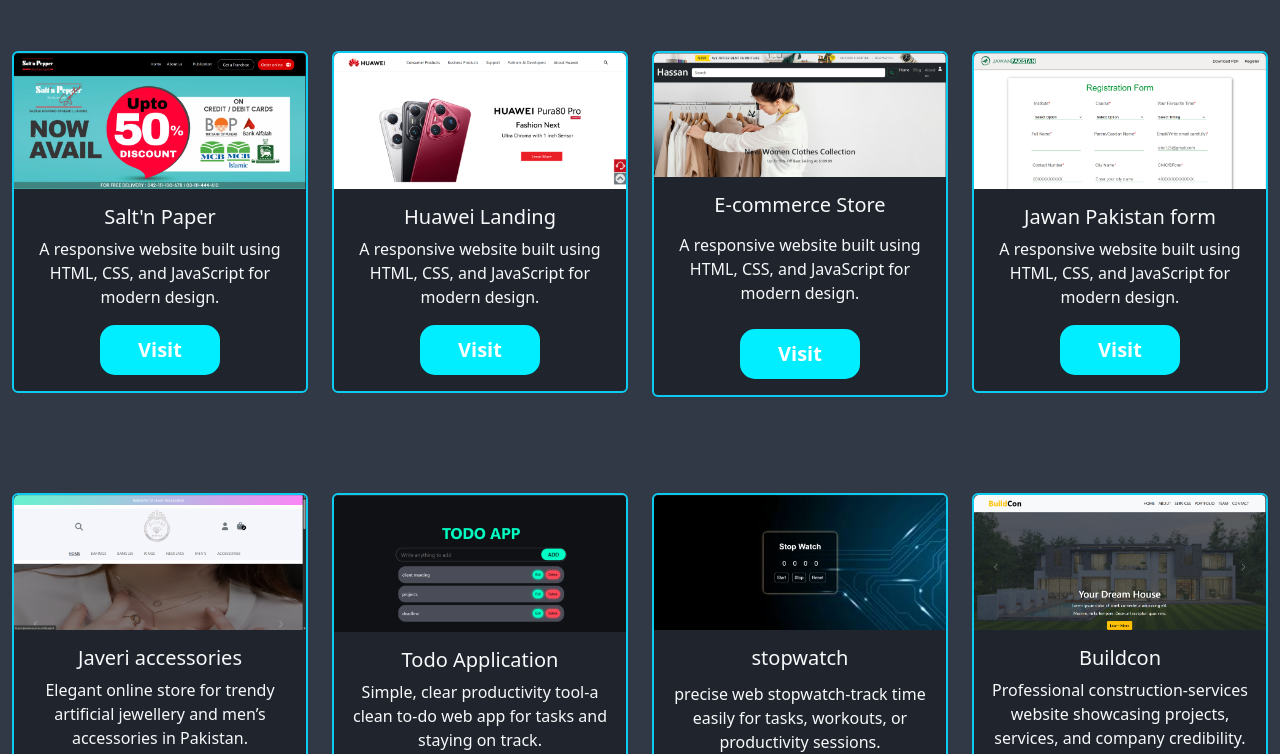
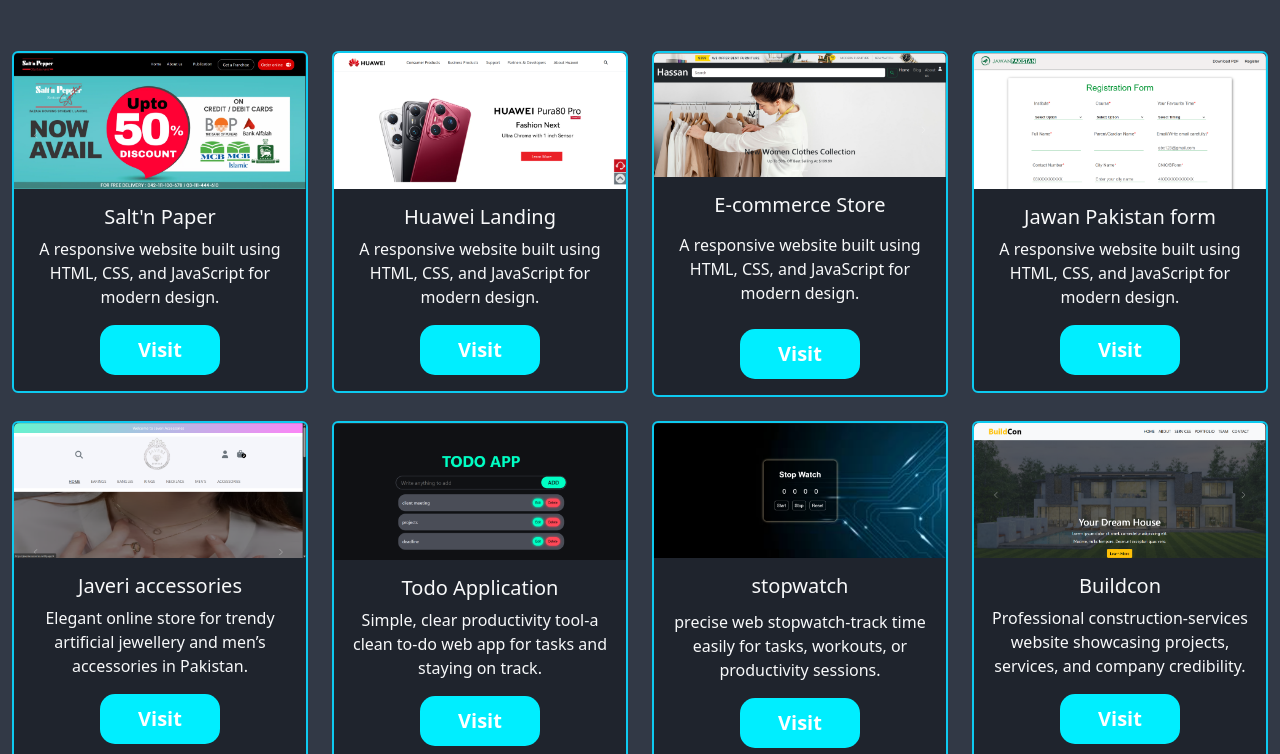
Before and after one commit to muhammadhasssan2006/protfolio, a plain HTML site: page projects/project.html in a window 1280 px wide. Shown: the part 149-903 px from the top of the page. Drawn offline with nearby package versions, Linux system fonts and the light colour scheme.

Commit message:
more done

```diff
--- a/projects/project.html
+++ b/projects/project.html
@@ -44,7 +44,7 @@
 <!-- navbar layout end  -->
 
  <!-- projects layout start -->
-<div class="container-fluid projects-container text-light mt-5 text-center pb-5" id="projects">
+<div class="container-fluid projects-container text-light mt-5 text-center " id="projects">
   <div class="row">
     <h1 class="mt-5">Featured <span>Projects</span></h1>
 
@@ -107,7 +107,7 @@
 
     <!-- card-1 -->
     <div class="col-lg-3 col-md-6 col-sm-12">
-      <div class="card border border-info border-2 project-card mt-5 text-light">
+      <div class="card border border-info border-2 project-card mt-4 text-light">
         <img src="../assets/projects/javeriaccessories.png" class="card-img-top img-fluid" alt="Salt n Paper Website">
         <div class="card-body">
           <h5 class="card-title">Javeri accessories</h5>
@@ -119,7 +119,7 @@
 
     <!-- card-2 -->
     <div class="col-lg-3 col-md-6 col-sm-12">
-      <div class="card border border-info border-2 project-card mt-5 text-light">
+      <div class="card border border-info border-2 project-card mt-4 text-light">
         <img src="../assets/projects/todo-app.png" class="card-img-top img-fluid" alt="todo-app">
         <div class="card-body">
           <h5 class="card-title">Todo Application</h5>
@@ -131,7 +131,7 @@
 
     <!-- card-3 -->
     <div class="col-lg-3 col-md-6 col-sm-12">
-      <div class="card border border-info border-2 project-card mt-5 text-light">
+      <div class="card border border-info border-2 project-card mt-4 text-light">
         <img src="../assets/projects/stopwatch.png" class="card-img-top img-fluid" alt="stopwatch">
         <div class="card-body ">
           <h5 class="card-title">stopwatch</h5>
@@ -145,7 +145,7 @@
 
         <!-- card-4 -->
     <div class="col-lg-3 col-md-6 col-sm-12">
-      <div class="card border border-info border-2 project-card mt-5 text-light">
+      <div class="card border border-info border-2 project-card mt-4 text-light">
         <img src="../assets/projects/buildcon.png" class="card-img-top img-fluid" alt="E-commerce Website">
         <div class="card-body">
           <h5 class="card-title">Buildcon</h5>
```
